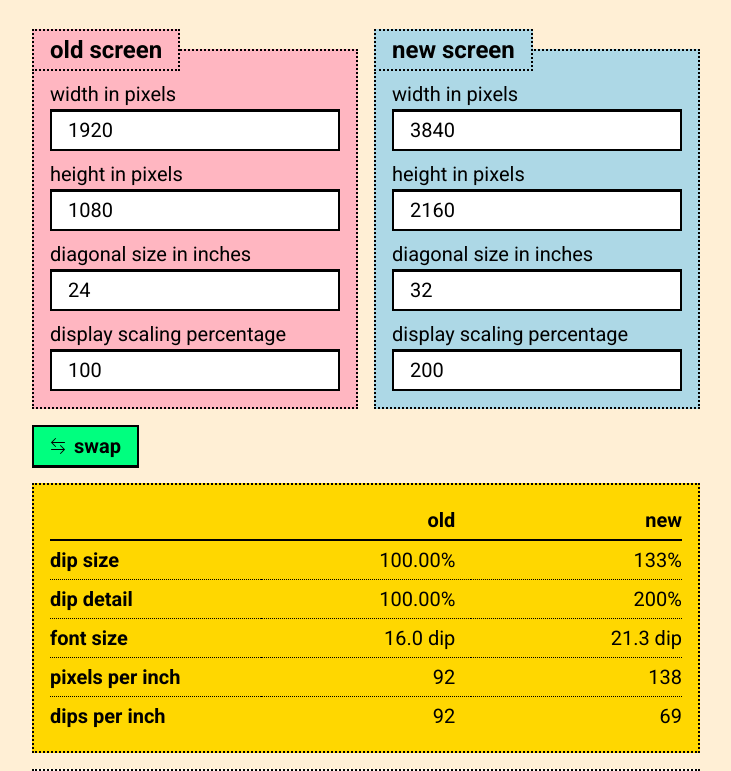
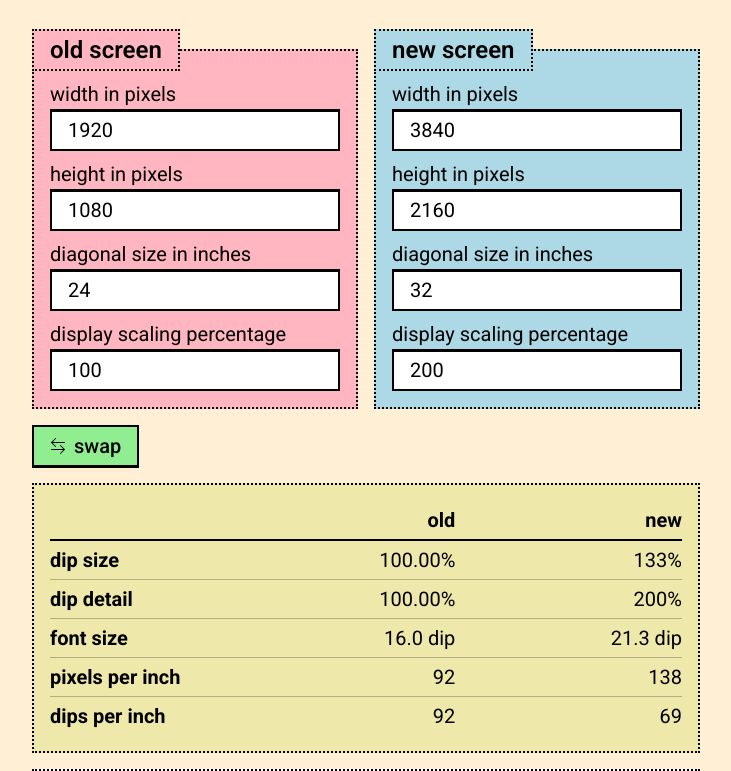
Before and after one commit to wavebeem/screeny, a website: page site/index.html in a window 1280 px wide. Shown: the part 99-870 px from the top of the page, without its empty margins (304-1035 px from the left). Drawn offline with Linux system fonts and the light colour scheme.

Commit message:
colors and fonts

```diff
--- a/site/style.css
+++ b/site/style.css
@@ -2,7 +2,8 @@
   font-family: "Roboto";
   src: url("./fonts/Roboto-VariableFont_wdth\,wght.ttf");
   font-weight: 100 900;
-  font-display: auto;
+  font-stretch: 100%;
+  font-display: swap;
 }
 
 @font-face {
@@ -10,7 +11,8 @@
   src: url("./fonts/Roboto-Italic-VariableFont_wdth\,wght.ttf");
   font-weight: 100 900;
   font-style: italic;
-  font-display: auto;
+  font-stretch: 100%;
+  font-display: swap;
 }
 
 html,
@@ -55,6 +57,8 @@ h1 {
   text-transform: uppercase;
   padding: 0 8px;
   max-width: max-content;
+  font-stretch: extra-condensed;
+  font-weight: 300;
 }
 
 h1 + ul {
@@ -86,7 +90,7 @@ form {
 
 legend {
   font-size: 1.5rem;
-  font-weight: bold;
+  font-weight: 600;
   background: inherit;
   padding-block: 4px;
   padding-inline: 16px;
@@ -108,19 +112,20 @@ output {
   display: block;
   border: 2px dotted;
   padding: 16px;
-  background: gold;
+  background: palegoldenrod;
 }
 
 dl {
   border-radius: 0;
   margin: 0;
-  background: FloralWhite;
+  background: floralwhite;
+
   padding: 16px;
   border: 2px dotted;
 }
 
 dt {
-  font-weight: bold;
+  font-weight: 700;
 }
 
 dd {
@@ -147,7 +152,7 @@ output thead tr {
 }
 
 output tbody tr:not(:last-child) {
-  border-bottom: 1px dotted;
+  border-bottom: 1px solid rgb(from currentColor r g b / 25%);
 }
 
 output th {
@@ -179,13 +184,13 @@ input {
 }
 
 button {
-  font-weight: bold;
+  font-weight: 500;
   border: 2px solid;
   border-radius: 0;
   box-shadow: 0 1px 0 black;
   background: inherit;
   padding: 4px 16px;
-  background: springgreen;
+  background: lightgreen;
   display: flex;
   gap: 8px;
   justify-content: center;
```
